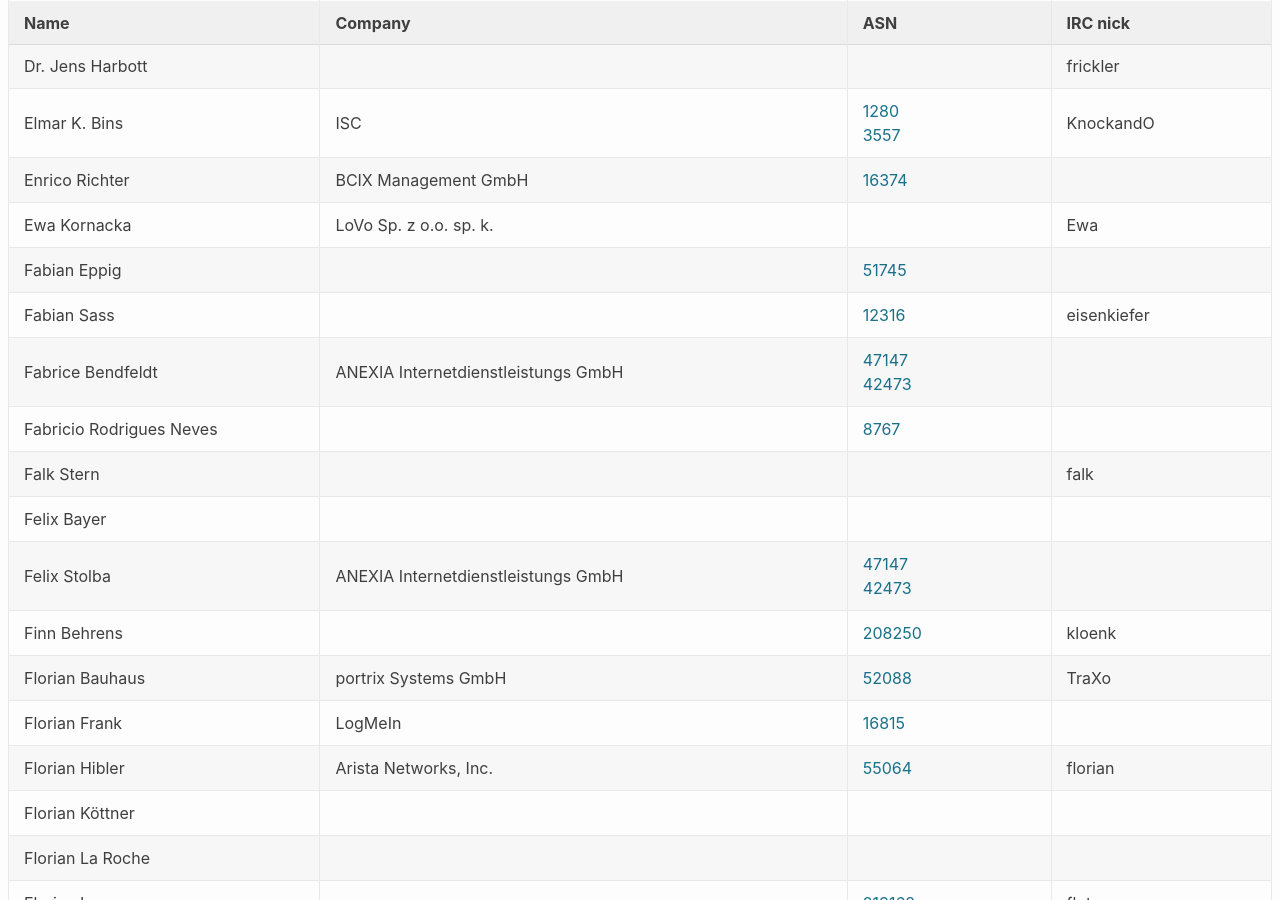
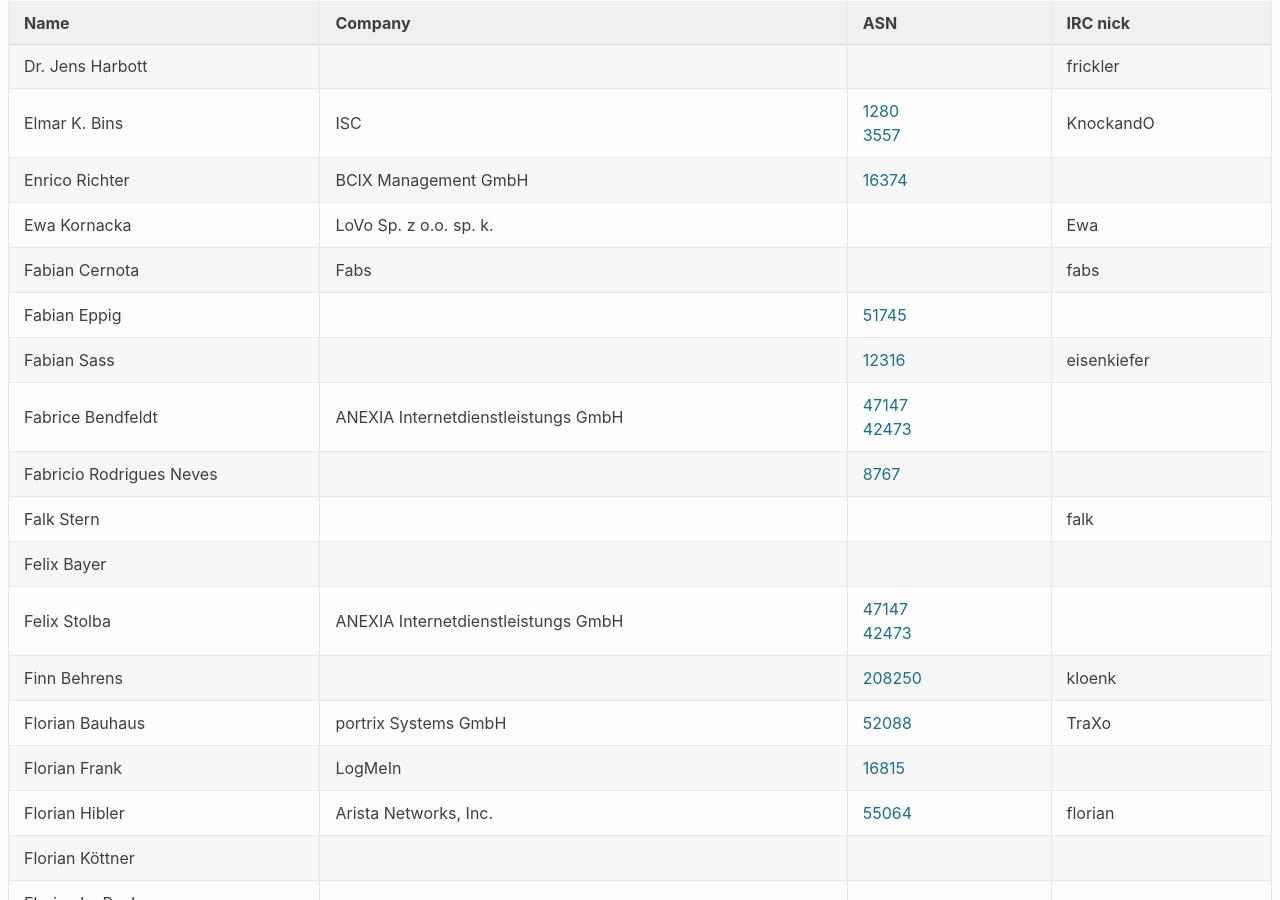
Before and after one commit to denog/pretix-attendeelist, a Jekyll site: the page built from index.markdown, in a window 1280 px wide and 900 px high, scrolled down 4345 px. Built offline with Jekyll 4.4.1, drawn with Linux system fonts in a browser that asks for light colours.

Commit message:
Latest data: Thu Oct 29 04:33:41 UTC 2020

```diff
--- a/_data/attendees.json
+++ b/_data/attendees.json
@@ -564,6 +564,12 @@
     "asn": null
   },
   {
+    "name": "Fabian Cernota",
+    "company": "Fabs",
+    "irc": "fabs",
+    "asn": null
+  },
+  {
     "name": "Fabian Eppig",
     "company": null,
     "irc": null,
```
